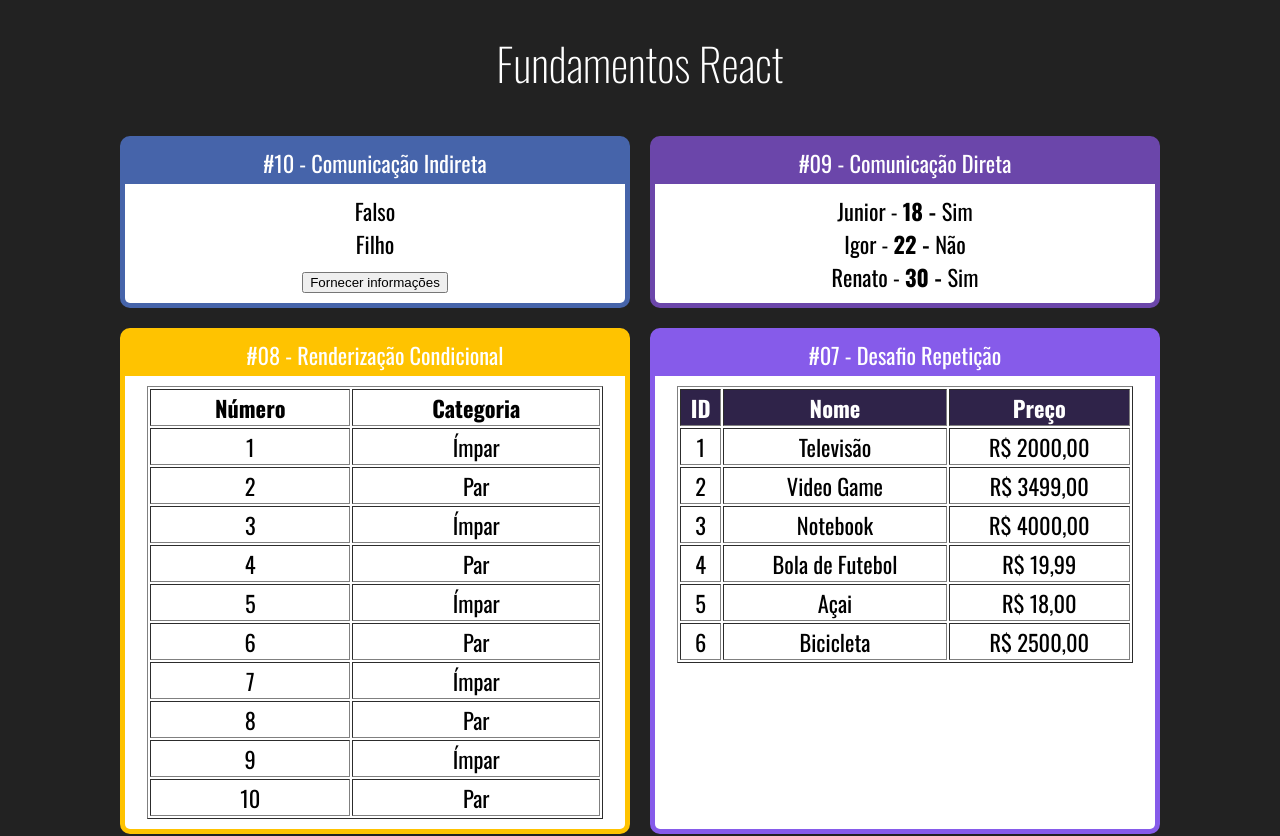
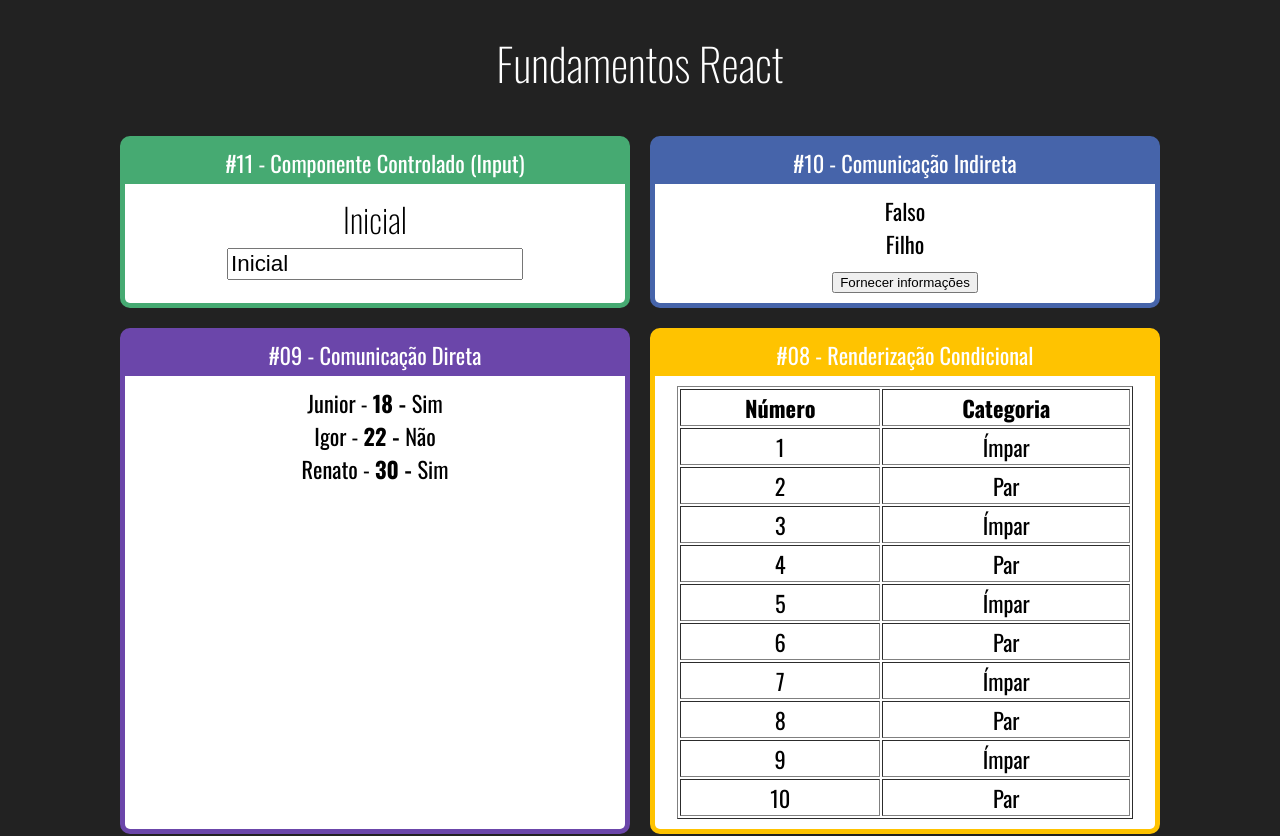
Before and after one commit to brunoherdina/fundamentos-react, a React (Create React App) app: page / in a window 1280 px wide. Shown: the top 836 px of the page. Built offline with nearby package versions, Linux system fonts and the light colour scheme.

Commit message:
Componentes controlados

```diff
--- a/src/App.jsx
+++ b/src/App.jsx
@@ -1,5 +1,6 @@
 import "./App.css";
 import React from "react";
+import Input from "./components/formulario/Input";
 import IndiretaPai from "./components/comunicacao/IndiretaPai";
 import DiretaPai from "./components/comunicacao/DiretaPai";
 import ParOuImpar from "./components/condicional/ParOuImpar";
@@ -18,6 +19,10 @@
     <h1>Fundamentos React</h1>
 
     <div className="Cards">
+      <Card titulo="#11 - Componente Controlado (Input)" color="#46AA72">
+        <Input></Input>
+      </Card>
+
       <Card titulo="#10 - Comunicação Indireta" color="#4664AA">
         <IndiretaPai></IndiretaPai>
       </Card>
--- /dev/null
+++ b/src/components/formulario/Input.css
@@ -0,0 +1,3 @@
+.Input input {
+  font-size: 1.4rem;
+}
--- /dev/null
+++ b/src/components/formulario/Input.jsx
@@ -0,0 +1,16 @@
+import "./Input.css";
+import React, { useState } from "react";
+
+export default props => {
+  let [valor, setValor] = useState("Inicial");
+
+  const alterarValor = e => setValor(e.target.value);
+  return (
+    <div>
+      <h2>{valor}</h2>
+      <div className="Input">
+        <input value={valor} onChange={alterarValor} />
+      </div>
+    </div>
+  );
+};
```
